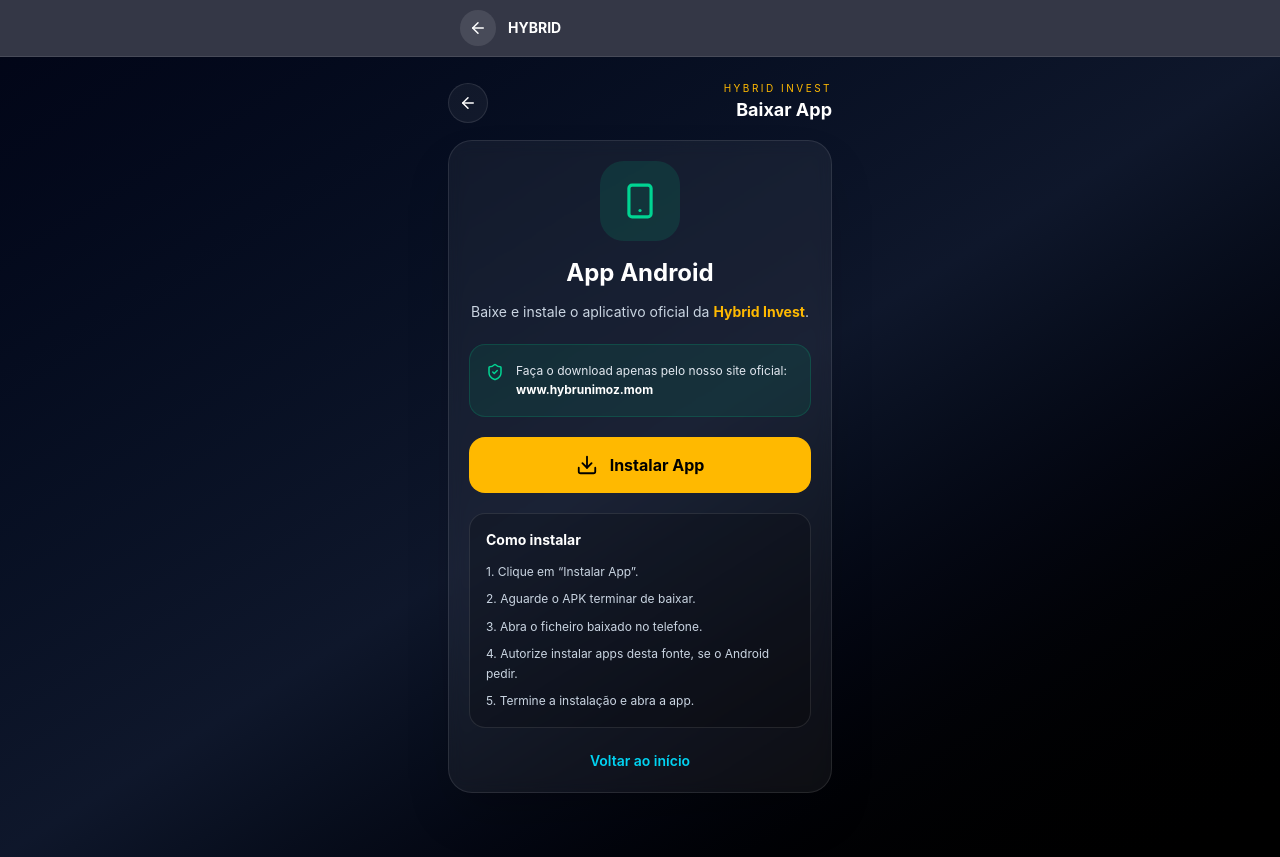
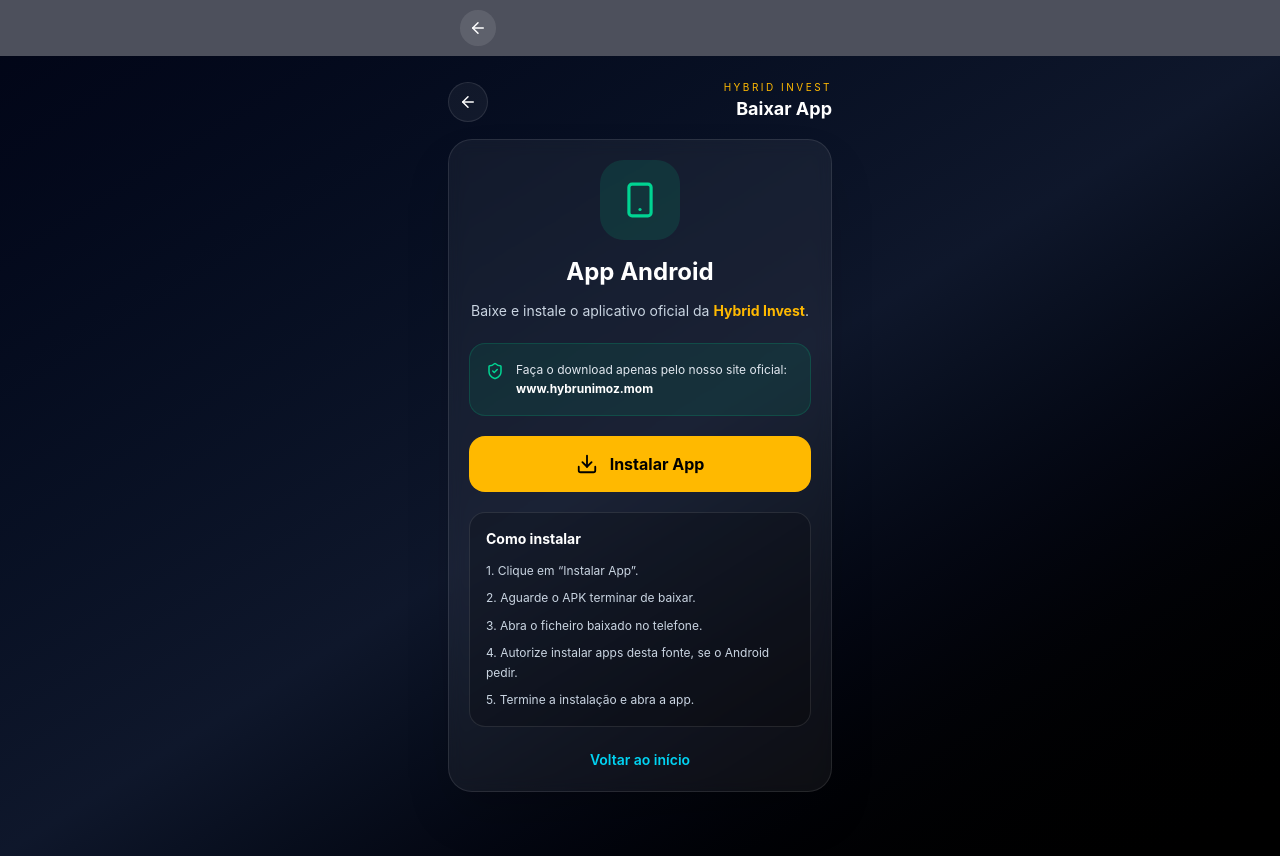
Before and after one commit to DESIGNER1220/hybrid-invest-app, a Next.js app: page /baixar-app in a window 1280 px wide. Built offline with nearby package versions, Linux system fonts and the light colour scheme.

Commit message:
adjust back button visibility

```diff
--- a/app/components/AppHeader.tsx
+++ b/app/components/AppHeader.tsx
@@ -1,46 +1,31 @@
 "use client";
 
-import { useMemo } from "react";
 import { usePathname, useRouter } from "next/navigation";
 import { ArrowLeft } from "lucide-react";
-
-const TITLES: Record<string, string> = {
-  "/dashboard": "Dashboard",
-  "/perfil": "Perfil",
-  "/bonus": "Bónus",
-  "/deposito": "Depósito",
-  "/levantamento": "Levantamento",
-  "/login": "Entrar",
-  "/register": "Criar conta",
-};
 
 export default function AppHeader() {
   const router = useRouter();
   const pathname = usePathname();
 
-  const title = useMemo(() => {
-    return TITLES[pathname] || "HYBRID";
-  }, [pathname]);
-
   const hideHeader =
     pathname === "/" ||
     pathname === "/login" ||
-    pathname === "/register";
+    pathname === "/register" ||
+    pathname === "/dashboard";
 
   if (hideHeader) return null;
 
   return (
-    <div className="sticky top-0 z-50 border-b border-white/10 bg-slate-950/80 backdrop-blur">
-      <div className="mx-auto flex h-14 max-w-sm items-center gap-3 px-3 text-white">
+    <div className="sticky top-0 z-50 bg-slate-950/70 backdrop-blur">
+      <div className="mx-auto flex h-14 max-w-sm items-center px-3">
         <button
           type="button"
           onClick={() => router.back()}
-          className="flex h-9 w-9 items-center justify-center rounded-full bg-white/10 transition hover:bg-white/20"
+          className="flex h-9 w-9 items-center justify-center rounded-full bg-white/10 text-white transition hover:bg-white/20"
+          aria-label="Voltar"
         >
           <ArrowLeft size={18} />
         </button>
-
-        <h1 className="text-sm font-bold">{title}</h1>
       </div>
     </div>
   );
--- a/app/layout.tsx
+++ b/app/layout.tsx
@@ -31,11 +31,7 @@
     <html lang="pt">
       <body>
         <PWARegister />
-
-        {/* 🔥 HEADER GLOBAL */}
         <AppHeader />
-
-        {/* 🔥 CONTEÚDO */}
         {children}
       </body>
     </html>
```
